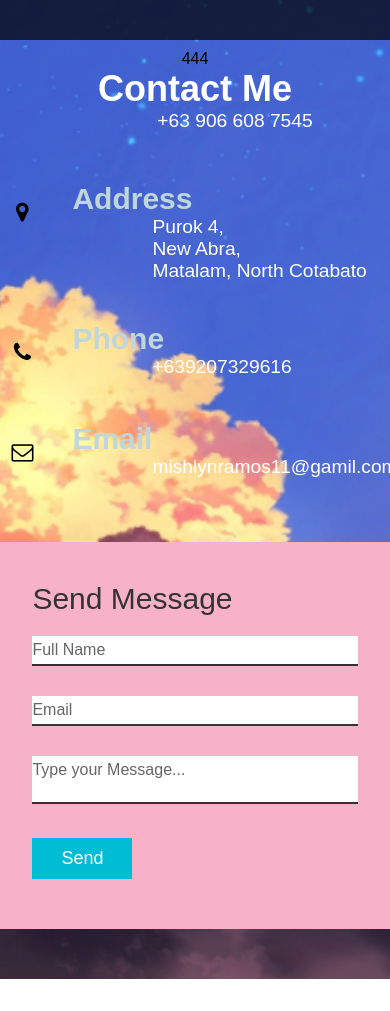
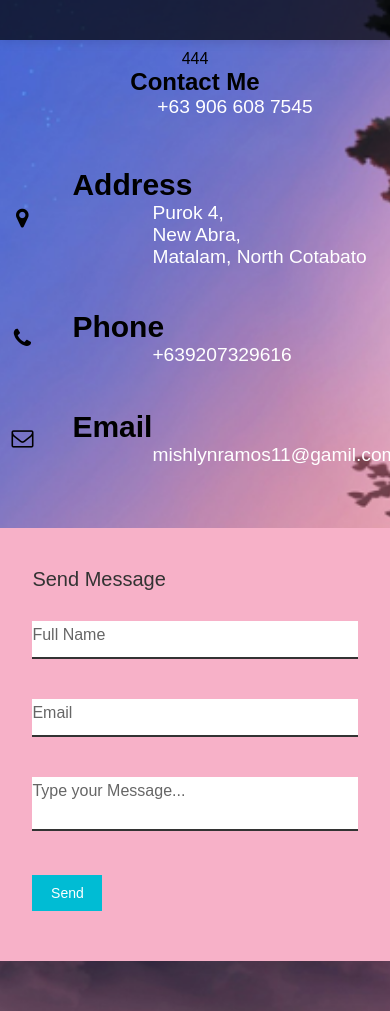
Before and after one commit to mikay-11/Website, a plain HTML site: page contact.html in a window 390 px wide. Shown: the top 1011 px of the page. Before the commit the page ends 979 px from the top, so only its background shows below. Drawn offline with Linux system fonts and the light colour scheme.

Commit message:
Update contact.css

```diff
--- a/contact.css
+++ b/contact.css
@@ -1,13 +1,17 @@
 @import url('https://fonts.googleapis.com/css2?family=Poppins:wght@200;300;400;500;600;700;800;900&display=swap');
 
-*{
+* {
     margin: 0;
     padding: 0;
     box-sizing: border-box;
     font-family: 'Poppins', sans-serif;
 }
 
-.contact{
+body {
+    background-color: #f7f7f7;
+}
+
+.contact {
     position: relative;
     min-height: 100vh;
     padding: 50px 100px;
@@ -15,49 +19,47 @@
     justify-content: center;
     align-items: center;
     flex-direction: column;
-    background: url('clouds.png');
-    background-size: cover;
+    background: url('clouds.png') no-repeat center center/cover;
 }
 
-.contact .content{
+.contact .content {
     max-width: 800px;
     text-align: center;
 }
 
-.contact .content h2{
+.contact .content h2 {
     font-size: 36px;
     font-weight: 600;
-    color: #fff;
-
 }
 
-.contact .content p{
+.contact .content p {
     font-weight: 500;
-    color: #fff;
 }
 
-.container{
+.container {
     width: 100%;
     display: flex;
     justify-content: center;
     align-items: center;
     margin-top: 30px;
+    flex-wrap: wrap;
 }
 
-.container .contactInfo{
+.container .contactInfo {
     width: 50%;
     display: flex;
     flex-direction: column;
 }
 
-.container .contactInfo .box{
+.container .contactInfo .box {
     position: relative;
     padding: 20px 0;
     display: flex;
+    align-items: center;
 }
 
-.container .contactInfo .box .icon{
-    min-width: 60px;
+.container .contactInfo .box .icon {
+    width: 60px;
     height: 60px;
     background: transparent;
     display: flex;
@@ -65,56 +67,52 @@
     align-items: center;
     border-radius: 50%;
     font-size: 22px;
-
 }
 
-.container .contactInfo .box .text{
+.container .contactInfo .box .text {
     display: flex;
     margin-left: 20px;
     font-size: 16px;
-    color: #fff;
     flex-direction: column;
-    font-weight: 3600;
 }
 
-.container .contactInfo .box .text h3{
+.container .contactInfo .box .text h3 {
     font-weight: 750;
-    color: #bfd6da;
     font-size: 30px;
 }
 
-.contactForm{
+.contactForm {
     width: 40%;
     padding: 40px;
     background: rgb(247, 177, 200);
-    border-radius: 2px;
+    border-radius: 8px;
 }
 
-.contactForm h2{
+.contactForm h2 {
     font-size: 30px;
     color: #333;
     font-weight: 500;
 }
 
-.contactForm .inputBox{
+.contactForm .inputBox {
     position: relative;
     width: 100%;
-    margin-top: 10px;
+    margin-top: 20px;
 }
 
 .contactForm .inputBox input,
-.contactForm .inputBox textarea{
+.contactForm .inputBox textarea {
     width: 100%;
-    padding: 5px 0;
+    padding: 10px;
     font-size: 16px;
     margin: 10px 0;
-    border:  none;
+    border: none;
     border-bottom: 2px solid #333;
     outline: none;
     resize: none;
 }
 
-.contactForm .inputBox span{
+.contactForm .inputBox span {
     position: absolute;
     left: 0;
     padding: 5px 0;
@@ -128,13 +126,13 @@
 .contactForm .inputBox input:focus ~ span,
 .contactForm .inputBox input:valid ~ span,
 .contactForm .inputBox textarea:focus ~ span,
-.contactForm .inputBox textarea:valid ~ span{
+.contactForm .inputBox textarea:valid ~ span {
     color: #e91e63;
     font-size: 12px;
     transform: translateY(-20px);
 }
 
-.contactForm .inputBox input[type="submit"]{
+.contactForm .inputBox input[type="submit"] {
     width: 100px;
     background: #00bcd4;
     color: #fff;
@@ -142,21 +140,33 @@
     cursor: pointer;
     padding: 10px;
     font-size: 18px;
+    margin-top: 10px;
 }
 
-header{
+header {
     position: fixed;
     top: 0;
     left: 0;
     width: 100%;
-    padding: 20px 100px;
+    padding: 20px 50px;
     display: flex;
     justify-content: space-between;
     align-items: center;
+    background: #333;
     z-index: 99;
+    box-shadow: 0 2px 10px rgba(0, 0, 0, 0.1); /* Added subtle shadow for better visibility */
 }
 
-.navigation a::after{
+.navigation a {
+    position: relative;
+    font-size: 1.5em;
+    color: #fff;
+    text-decoration: none;
+    font-weight: 500;
+    margin-left: 20px;
+}
+
+.navigation a::after {
     content: '';
     position: absolute;
     left: 0;
@@ -170,39 +180,85 @@ header{
     transition: transform .5s;
 }
 
-.navigation a:hover::after{
+.navigation a:hover::after {
     transform-origin: left;
     transform: scaleX(1);
-
 }
 
-.navigation a{
-    position: relative;
-    font-size: 2em;
-    color: #fff;
-    text-decoration: none;
-    font-weight: 500;
-    margin-left: 50px;
-}
-
-p{
+p {
     font-size: 20px;
     color: #301212;
 }
 
-
-@media (max-width: 991px){
-    .contact{
+@media (max-width: 991px) {
+    .contact {
         padding: 50px;
     }
-    .container{
+
+    .container {
         flex-direction: column;
     }
-    .container .contactInfo{
+
+    .container .contactInfo {
         margin-bottom: 40px;
+        width: 100%;
     }
+
     .container .contactInfo,
-    .contactForm{
+    .contactForm {
         width: 100%;
     }
 }
+
+@media (max-width: 768px) {
+    .navigation a {
+        font-size: 1.5em;
+        margin-left: 20px;
+    }
+
+    .contact .content h2 {
+        font-size: 28px;
+    }
+
+    .contactForm h2 {
+        font-size: 24px;
+    }
+
+    .contactForm .inputBox input[type="submit"] {
+        width: 80px;
+        font-size: 16px;
+    }
+
+    header {
+        padding: 15px 20px; /* Adjusted header padding for mobile */
+    }
+}
+
+@media (max-width: 480px) {
+    .navigation a {
+        font-size: 1.2em;
+        margin-left: 10px;
+    }
+
+    .contact .content h2 {
+        font-size: 24px;
+    }
+
+    .contactForm h2 {
+        font-size: 20px;
+    }
+
+    .contactForm .inputBox input,
+    .contactForm .inputBox textarea {
+        font-size: 14px;
+    }
+
+    .contactForm .inputBox input[type="submit"] {
+        width: 70px;
+        font-size: 14px;
+    }
+
+    header {
+        padding: 10px 15px; /* Adjusted header padding for mobile */
+    }
+}
```
